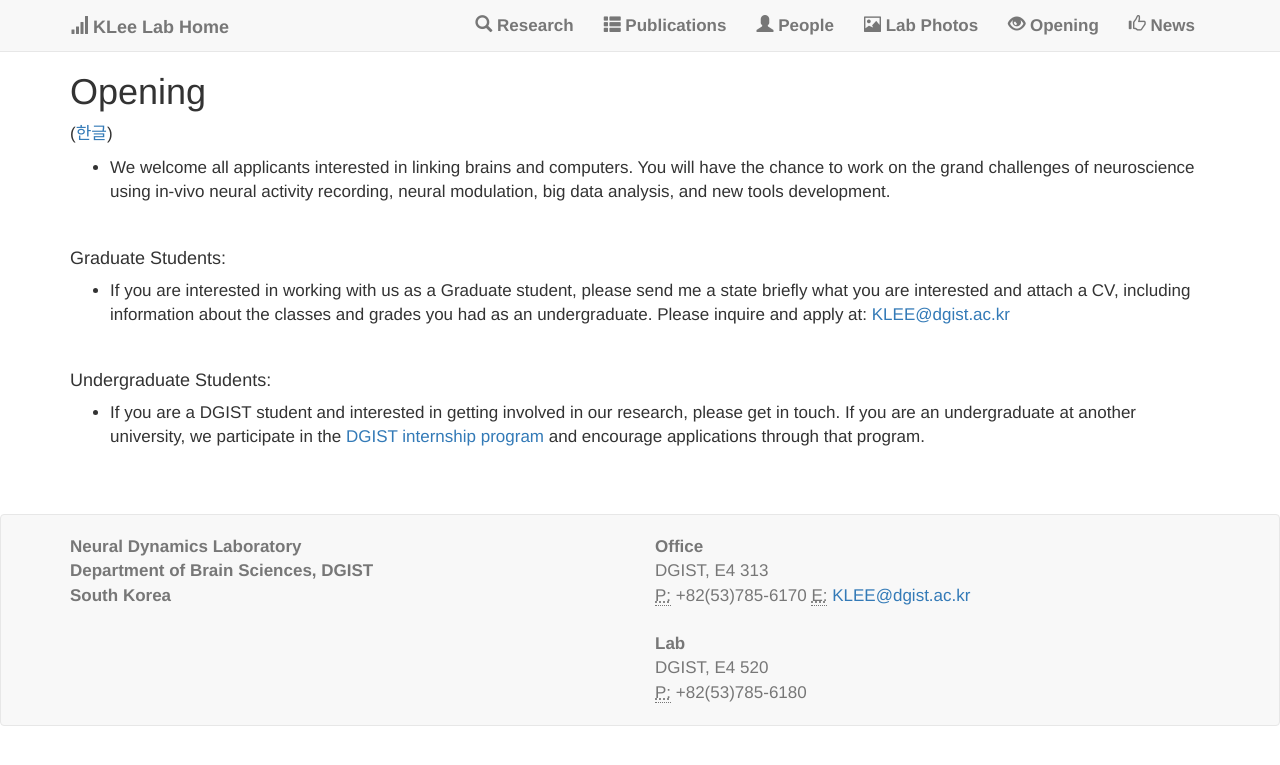
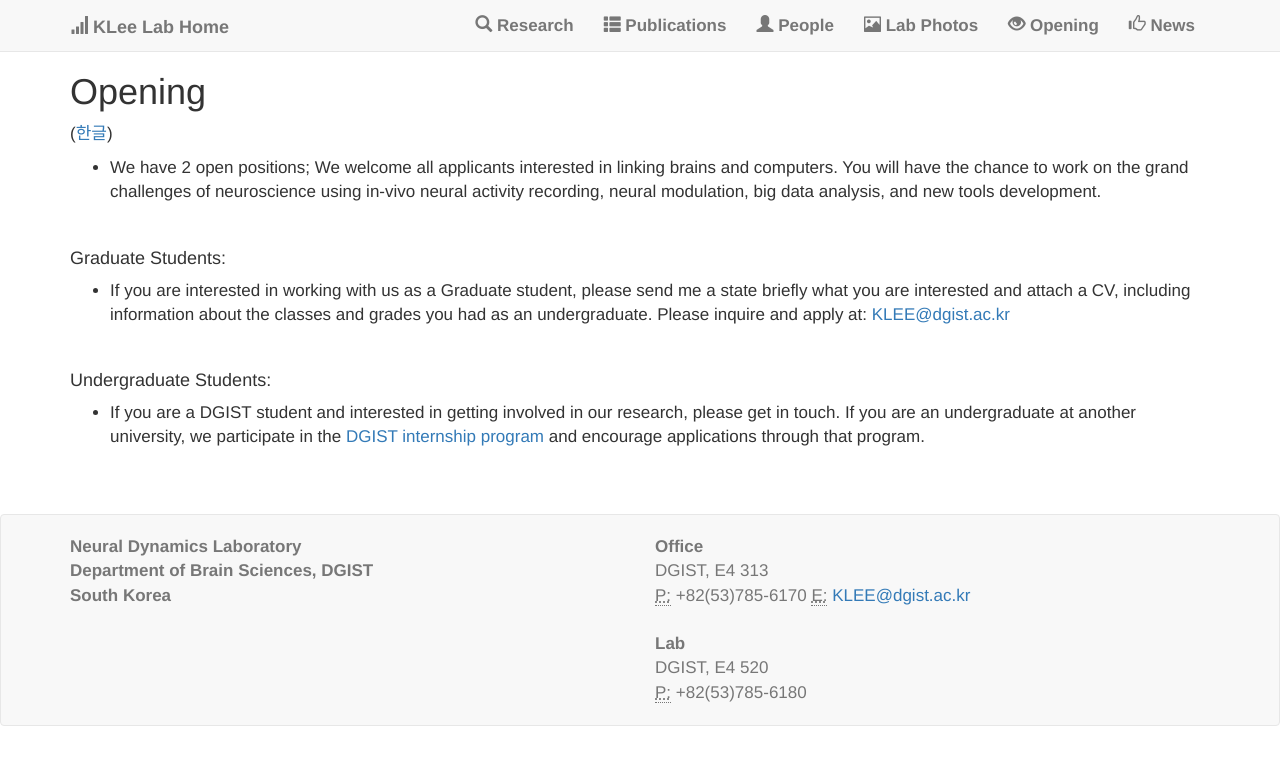
Before and after one commit to kleelab/kleelab.github.io, a Jekyll site: the page built from joinus.html, in a window 1280 px wide. Shown: the top 765 px of the page. Built offline with Jekyll 4.4.1, drawn with Linux system fonts in a browser that asks for light colours; nearby versions of some CDN libraries; a style sheet for code colours, icons or effects is not loaded.

Commit message:
Update joinus.html

```diff
--- a/joinus.html
+++ b/joinus.html
@@ -8,7 +8,7 @@
         <p> (<a href="{{ site.url }}{{ site.baseurl }}/joinusK">한글</a>)</p>
      <ul>
      <li>
-         We welcome all applicants interested in linking brains and computers. You will have the chance to work on the grand challenges of neuroscience using in-vivo neural activity recording, neural modulation, big data analysis, and new tools development. </p>
+         We have 2 open positions; We welcome all applicants interested in linking brains and computers. You will have the chance to work on the grand challenges of neuroscience using in-vivo neural activity recording, neural modulation, big data analysis, and new tools development. </p>
      </ul>
 <br>
 
```
